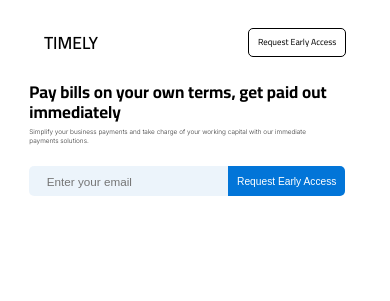
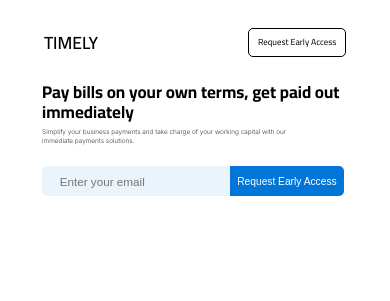
Before and after one commit to nick-fournier/timely-react-staging, a React (Create React App) app: page / in a window 390 px wide. Shown: the top 301 px of the page. Built offline with nearby package versions, Linux system fonts and the light colour scheme.

Commit message:
more tweaking to bio section and mobile version

```diff
--- a/src/pages/Home/Home.css
+++ b/src/pages/Home/Home.css
@@ -627,7 +627,8 @@ How It Works Section */
 
 
     .HeroLHS{
-        width: 90%;
+        width: 86%;
+        margin-left: 2.2em;
         margin-top: 10em;
         justify-content: flex-start;
     }
@@ -812,7 +813,7 @@ How It Works Section */
     }
 
     .WhoAreWeCard{
-        height: 60vh;
+        height: auto;
         width: 100vw;
     }
 
```
